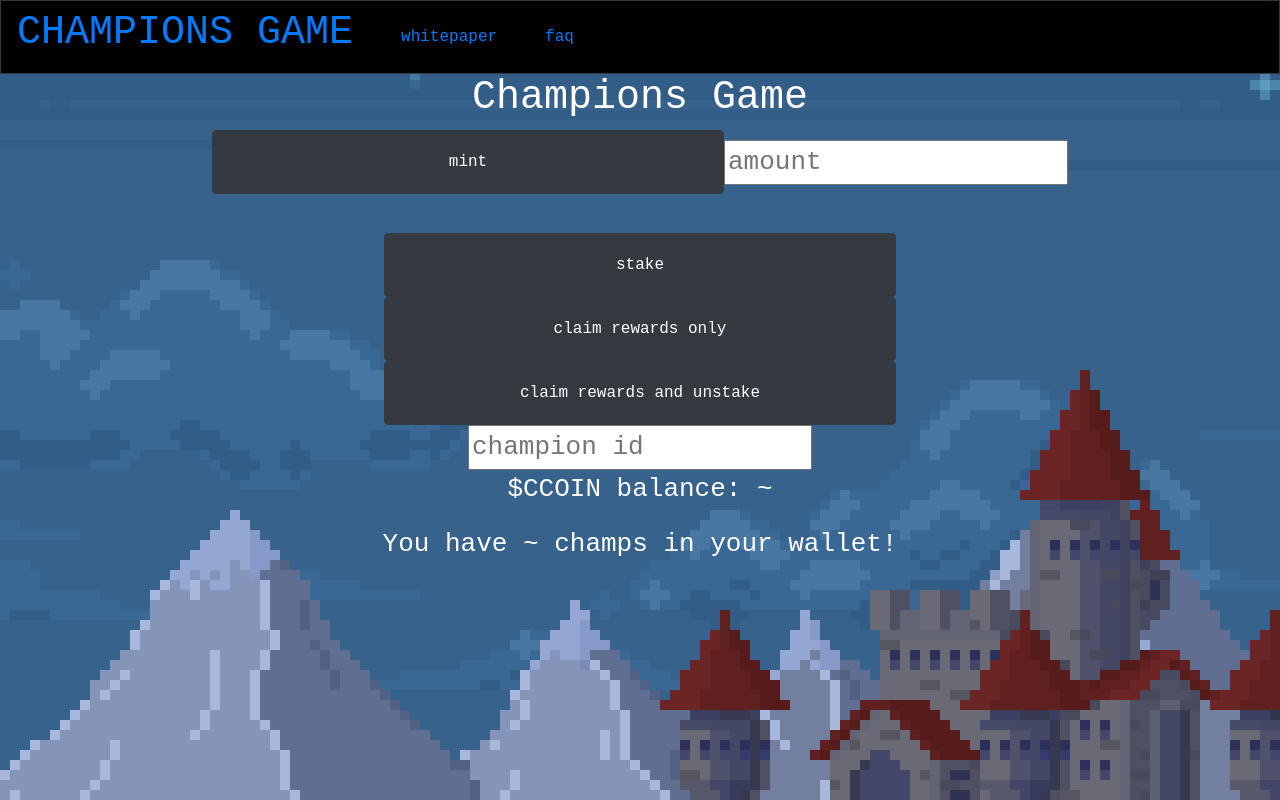
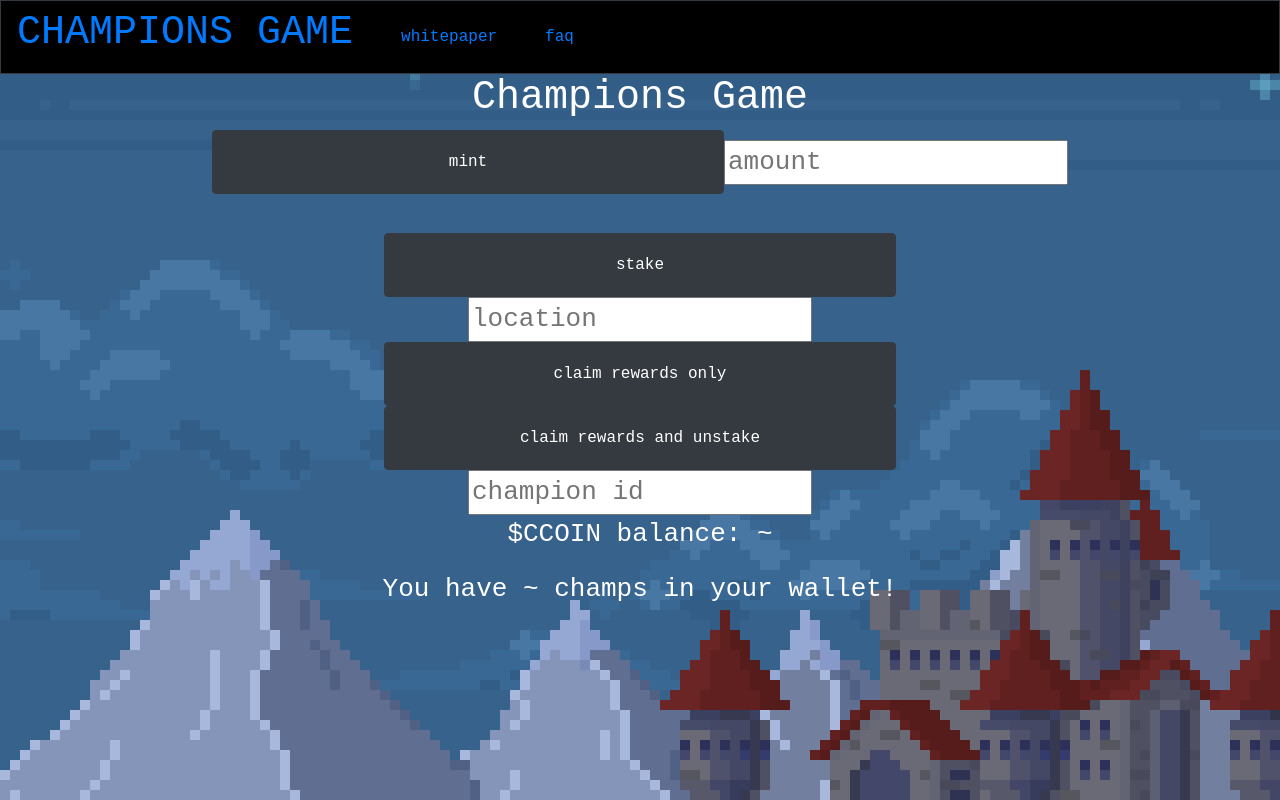
Before and after one commit to dmallon1/champions-game, a React (Create React App) app: page / in a window 1280 px wide. Built offline with nearby package versions, Linux system fonts and the light colour scheme.

Commit message:
choose location too

```diff
--- a/src/App.js
+++ b/src/App.js
@@ -29,6 +29,7 @@ export default class App extends React.Component {
             myWallet: "",
             mintAmount: "",
             stakeChampionId: "",
+            locationNumber: ""
         }
 
         this.showChampionInfo = this.showChampionInfo.bind(this);
@@ -177,12 +178,23 @@ export default class App extends React.Component {
                 myDungeonStakes.push({ id: i, stake: ds });
             }
         }
+        console.log(myDungeonStakes);
         this.setState({ allDungeonStakes: dungeonStakes, myDungeonStakes: myDungeonStakes });
     }
 
-    async stake(location) {
-        const firstChampId = this.state.champIds[0];
-        const params = { firstChampId: firstChampId, location: location === undefined ? 0 : location };
+    async stake() {
+        let firstChampId = this.state.champIds[0];
+        let location = 0;
+
+        if (this.state.stakeChampionId !== "") {
+            firstChampId = this.state.stakeChampionId;
+        }
+
+        if (this.state.locationNumber !== "") {
+            location = this.state.locationNumber;
+        }
+
+        const params = { firstChampId: firstChampId, location: location };
         console.log("sending champion " + params.firstChampId + " to " + params.location);
         const estimatedGas = await this.writeContract.estimateGas.stakeChampion(params.firstChampId, params.location);
         const doubleGas = estimatedGas.add(estimatedGas);
@@ -251,8 +263,10 @@ export default class App extends React.Component {
     handleChange(event, type) {
         if (type === "mint") {
             this.setState({ mintAmount: event.target.value });
+        } else if (type === "stake") {
+            this.setState({ stakeChampionId: event.target.value });
         } else {
-            this.setState({ stakeChampionId: event.target.value });
+            this.setState({ locationNumber: event.target.value });
         }
     }
 
@@ -272,6 +286,8 @@ export default class App extends React.Component {
                     </div>
                     <br />
                     <button type="button" className="btn btn-dark" onClick={() => this.stake()} style={{ height: '8vh', width: '40vw' }}>stake</button>
+                    <input type="text" placeholder='location' value={this.state.locationNumber} onChange={(e) => this.handleChange(e, "location")} />
+
                     <button type="button" className="btn btn-dark" onClick={() => this.claimRewards(false)} style={{ height: '8vh', width: '40vw' }}>claim rewards only</button>
                     <button type="button" className="btn btn-dark" onClick={() => this.claimRewards(true)} style={{ height: '8vh', width: '40vw' }}>claim rewards and unstake</button>
                     <input type="text" placeholder='champion id' value={this.state.stakeChampionId} onChange={(e) => this.handleChange(e, "stake")} />
```
